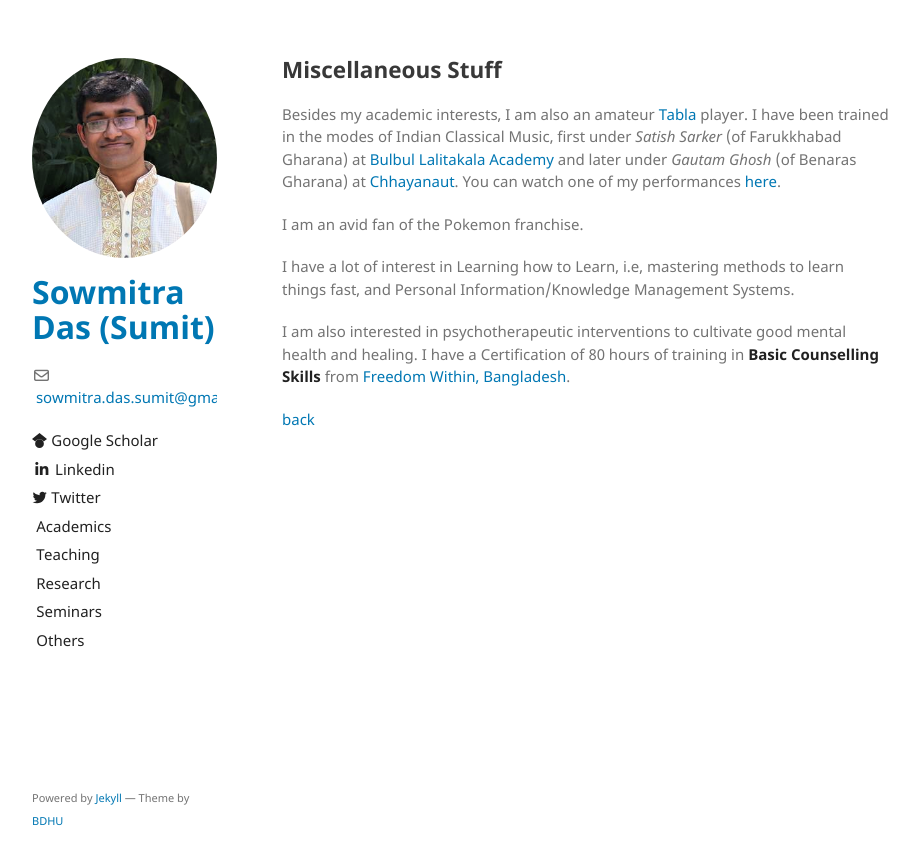
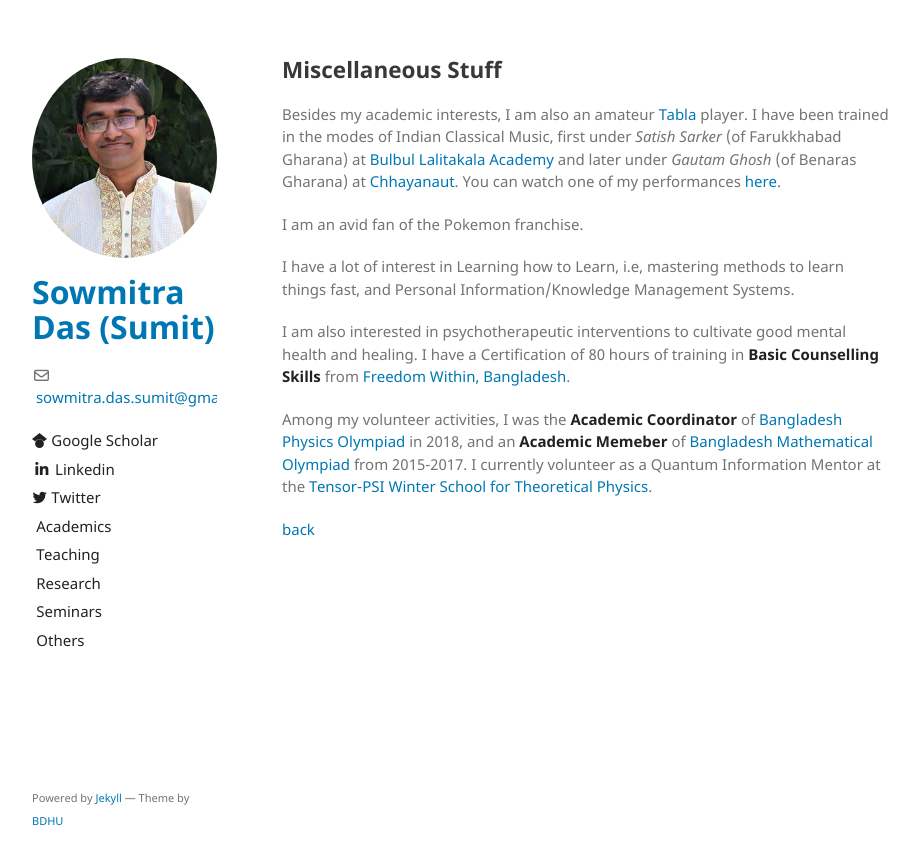
Before and after one commit to sowmitra-das-sumit/sowmitra-das-sumit.github.io, a Jekyll site: the page built from others.md, in a window 1280 px wide. Shown: the top 865 px of the page, without its empty margins (178-1097 px from the left). Built offline with Jekyll 4.4.1, drawn with Linux system fonts in a browser that asks for light colours; the repository's description, which GitHub fills in, is left out; our own code applies the rules of GitHub Pages for plain Markdown files.

Commit message:
Update others.md

```diff
--- a/others.md
+++ b/others.md
@@ -12,4 +12,6 @@ I have a lot of interest in Learning how to Learn, i.e, mastering methods to lea
 
 I am also interested in psychotherapeutic interventions to cultivate good mental health and healing. I have a Certification of 80 hours of training in **Basic Counselling Skills** from [Freedom Within, Bangladesh](https://freedomwithinbd.org/).
 
+Among my volunteer activities, I was the **Academic Coordinator** of [Bangladesh Physics Olympiad](https://www.bdpho.org/) in 2018, and an **Academic Memeber** of [Bangladesh Mathematical Olympiad](https://matholympiad.org.bd/) from 2015-2017. I currently volunteer as a Quantum Information Mentor at the [Tensor-PSI Winter School for Theoretical Physics](https://tensorcollege.org/tensor-psi-undergraduate-winter-school-for-theoretical-physics/).
+
 [back](./)
```
